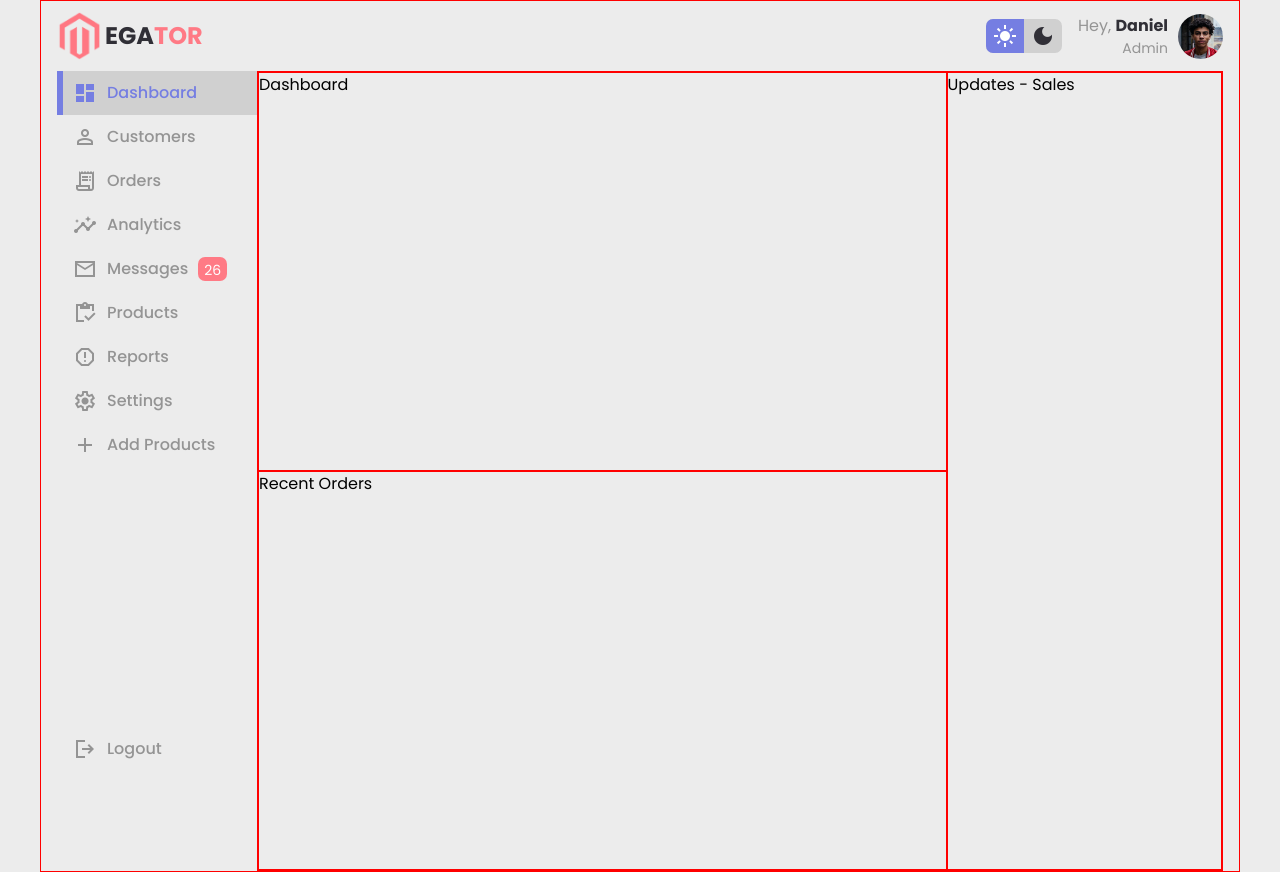
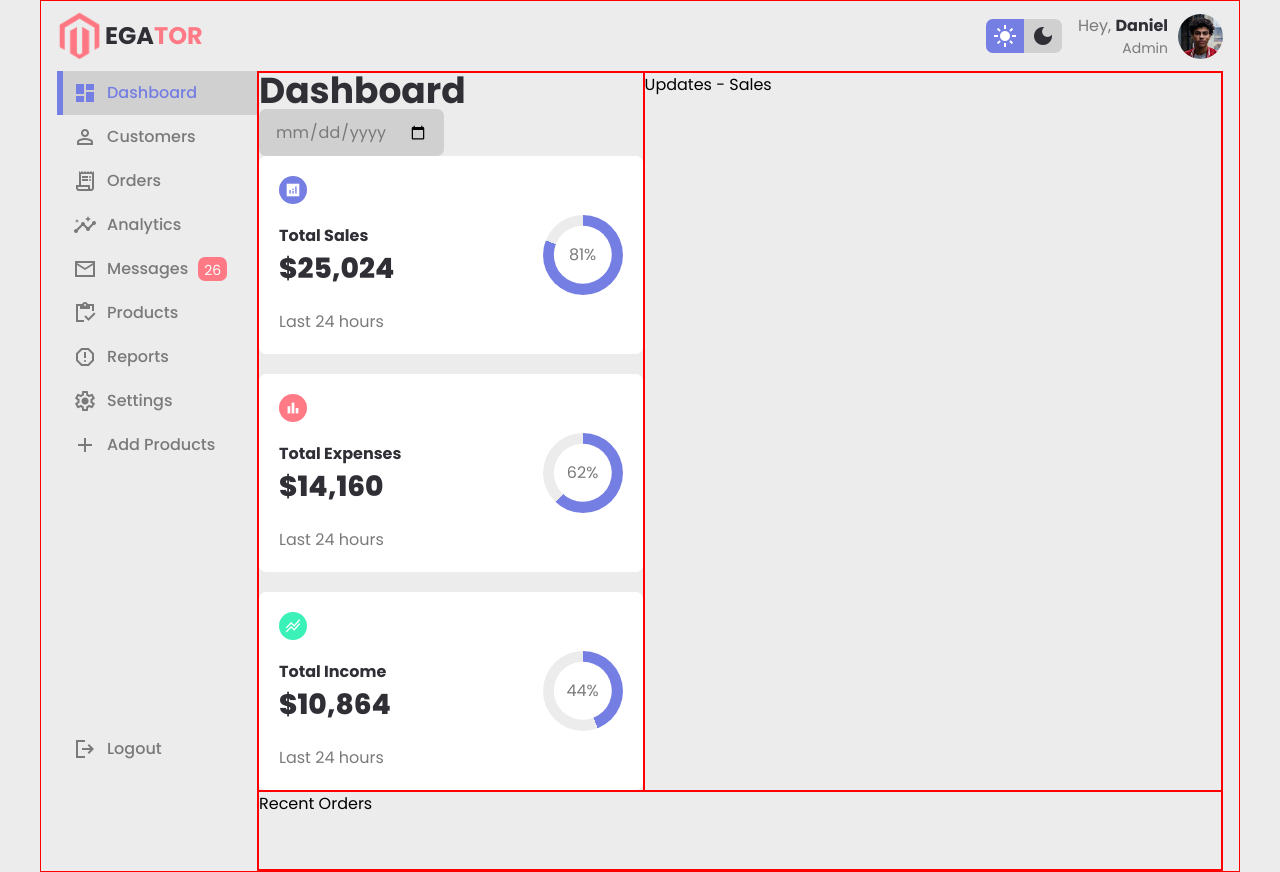
Before and after one commit to lantranad2/egator-admin-dashboard, a website built with Parcel: page src/index.html in a window 1280 px wide. Built offline with nearby package versions, Linux system fonts and the light colour scheme.

Commit message:
Build the Dashboard section.

```diff
--- a/src/index.html
+++ b/src/index.html
@@ -166,7 +166,71 @@
       </ul>
     </aside>
     <main class="main">
-      <div class="dashboard">Dashboard</div>
+      <div class="dashboard">
+        <h1 class="dashboard__heading">Dashboard</h1>
+        <div class="dashboard__date">
+          <input class="dashboard__date-input" type="date" />
+        </div>
+        <div class="dashboard__totals">
+          <div class="card dashboard__total">
+            <div class="dashboard__total-description">
+              <span
+                class="material-symbols-sharp icon icon--bg icon--filled icon--primary dashboard__total-icon"
+              >
+                analytics
+              </span>
+              <div>
+                <h3 class="dashboard__total-subheading">Total Sales</h3>
+                <h2 class="dashboard__total-heading">$25,024</h2>
+              </div>
+              <span class="dashboard__total-text">Last 24 hours</span>
+            </div>
+            <div
+              class="progress-circle progress-circle--81 dashboard__total-progress"
+            >
+              <span class="progress-circle__percent">81%</span>
+            </div>
+          </div>
+          <div class="card dashboard__total">
+            <div class="dashboard__total-description">
+              <span
+                class="material-symbols-sharp icon icon--bg icon--filled icon--secondary dashboard__total-icon"
+              >
+                bar_chart
+              </span>
+              <div>
+                <h3 class="dashboard__total-subheading">Total Expenses</h3>
+                <h2 class="dashboard__total-heading">$14,160</h2>
+              </div>
+              <span class="dashboard__total-text">Last 24 hours</span>
+            </div>
+            <div
+              class="progress-circle progress-circle--62 dashboard__total-progress"
+            >
+              <span class="progress-circle__percent">62%</span>
+            </div>
+          </div>
+          <div class="card dashboard__total">
+            <div class="dashboard__total-description">
+              <span
+                class="material-symbols-sharp icon icon--bg icon--filled icon--tertiary dashboard__total-icon"
+              >
+                stacked_line_chart
+              </span>
+              <div>
+                <h3 class="dashboard__total-subheading">Total Income</h3>
+                <h2 class="dashboard__total-heading">$10,864</h2>
+              </div>
+              <span class="dashboard__total-text">Last 24 hours</span>
+            </div>
+            <div
+              class="progress-circle progress-circle--44 dashboard__total-progress"
+            >
+              <span class="progress-circle__percent">44%</span>
+            </div>
+          </div>
+        </div>
+      </div>
       <div class="orders">Recent Orders</div>
       <div class="updates-sales">Updates - Sales</div>
     </main>
--- a/src/sass/base/_reset.scss
+++ b/src/sass/base/_reset.scss
@@ -17,12 +17,12 @@ body {
   --color-secondary: #ff7a85;
   --color-tertiary: #3af1b8;
   --color-heading: #302f36;
-  --color-muted: #949494;
+  --color-muted: #7a7a7a;
   --color-muted-light: #e1e2f0;
   --color-light: #fff;
 
   --color-bg: #ececec;
-  --color-bg-light: #f7f7f7;
+  --color-bg-light: #fff;
   --color-bg-dark: #d0d0d0;
 
   &.dark-mode {
@@ -34,7 +34,7 @@ body {
     // --color-muted-light: ;
     // --color-light: ;
     --color-bg: #1f2125;
-    --color-bg-light: #1e2224;
+    --color-bg-light: #333536;
     --color-bg-dark: #101010;
   }
 
--- /dev/null
+++ b/src/sass/components/_card.scss
@@ -0,0 +1,15 @@
+@use "../abstracts/mixins" as *;
+
+.card {
+  background: var(--color-bg-light);
+  padding: 2rem;
+  border-radius: 7px;
+
+  @include xs-4 {
+    padding: 2rem 1rem;
+  }
+
+  @include xl-2 {
+    // padding: 5px;
+  }
+}
--- a/src/sass/components/_icon.scss
+++ b/src/sass/components/_icon.scss
@@ -1,4 +1,25 @@
 .icon {
+  &--bg {
+    padding: 5px;
+    border-radius: 100%;
+    font-size: 1.8rem;
+  }
+
+  &--primary {
+    color: var(--color-light);
+    background: var(--color-primary);
+  }
+
+  &--secondary {
+    color: var(--color-light);
+    background: var(--color-secondary);
+  }
+
+  &--tertiary {
+    color: var(--color-light);
+    background: var(--color-tertiary);
+  }
+
   &--filled {
     font-variation-settings: "FILL" 1;
   }
--- /dev/null
+++ b/src/sass/components/_progress-circle.scss
@@ -0,0 +1,44 @@
+@use "../abstracts/mixins" as *;
+
+.progress-circle {
+  width: 8rem;
+  height: 8rem;
+  border-radius: 100%;
+  position: relative;
+
+  &--44 {
+    background: conic-gradient(var(--color-primary) 44%, var(--color-bg) 0);
+  }
+
+  &--62 {
+    background: conic-gradient(var(--color-primary) 62%, var(--color-bg) 0);
+  }
+
+  &--81 {
+    background: conic-gradient(var(--color-primary) 81%, var(--color-bg) 0);
+  }
+
+  &__percent {
+    position: absolute;
+    top: 50%;
+    left: 50%;
+    transform: translate(-50%, -50%);
+
+    display: flex;
+    justify-content: center;
+    align-items: center;
+    width: 73%;
+    height: 73%;
+    border-radius: 100%;
+    background: var(--color-bg-light);
+  }
+
+  @include xl-2 {
+    // width: 5rem;
+    // height: 5rem;
+
+    // &__percent {
+    //   font-size: 1.2rem;
+    // }
+  }
+}
--- a/src/sass/layout/_main.scss
+++ b/src/sass/layout/_main.scss
@@ -19,6 +19,7 @@
   @include lg {
     display: grid;
     grid-template-columns: 2fr 3fr;
+    grid-template-rows: min-content;
 
     .dashboard {
     }
@@ -34,17 +35,17 @@
   }
 
   @include xl-2 {
-    grid-template-columns: 5fr 2fr;
+    // grid-template-columns: 5fr 2fr;
 
-    .dashboard {
-    }
+    // .dashboard {
+    // }
 
-    .orders {
-      grid-column: 1 / 2;
-    }
+    // .orders {
+    //   grid-column: 1 / 2;
+    // }
 
-    .updates-sales {
-      grid-row: 1 / span 2;
-    }
+    // .updates-sales {
+    //   grid-row: 1 / span 2;
+    // }
   }
 }
--- a/src/sass/main.scss
+++ b/src/sass/main.scss
@@ -7,6 +7,9 @@
 @use "components/profile-image";
 @use "components/icon";
 @use "components/brand";
+@use "components/card";
+@use "components/progress-circle";
 
 @use "sections/nav";
 @use "sections/sidebar";
+@use "sections/dashboard";
--- /dev/null
+++ b/src/sass/sections/_dashboard.scss
@@ -0,0 +1,84 @@
+@use "../abstracts/mixins" as *;
+
+.dashboard {
+  color: var(--color-muted);
+
+  &__heading {
+    color: var(--color-heading);
+    font-size: 3.6rem;
+    line-height: 1;
+  }
+
+  &__date {
+    background: var(--color-bg-dark);
+    width: max-content;
+    padding: 1rem 1.6rem;
+    border-radius: 7px;
+  }
+
+  &__date-input {
+    border: none;
+    outline: none;
+    background: transparent;
+    color: inherit;
+  }
+
+  &__totals {
+    display: flex;
+    flex-direction: column;
+    gap: 2rem;
+    align-items: center;
+  }
+
+  &__total {
+    width: 100%;
+    max-width: 420px;
+    // max-width: 250px;
+    display: flex;
+    justify-content: space-between;
+    align-items: center;
+  }
+
+  &__total-description {
+    display: flex;
+    flex-direction: column;
+    gap: 2rem;
+  }
+
+  &__total-icon {
+    align-self: flex-start;
+  }
+
+  &__total-subheading {
+    color: var(--color-heading);
+    font-size: 1.6rem;
+  }
+
+  &__total-heading {
+    color: var(--color-heading);
+    font-size: 2.8rem;
+    font-weight: 800;
+  }
+
+  &__total-text {
+  }
+
+  @include xl-2 {
+    // &__totals {
+    //   flex-direction: row;
+    //   gap: 5px;
+    // }
+
+    // &__total-subheading {
+    //   font-size: 1.4rem;
+    // }
+
+    // &__total-heading {
+    //   font-size: 2rem;
+    // }
+
+    // &__total-text {
+    //   font-size: 1.4rem;
+    // }
+  }
+}
```
